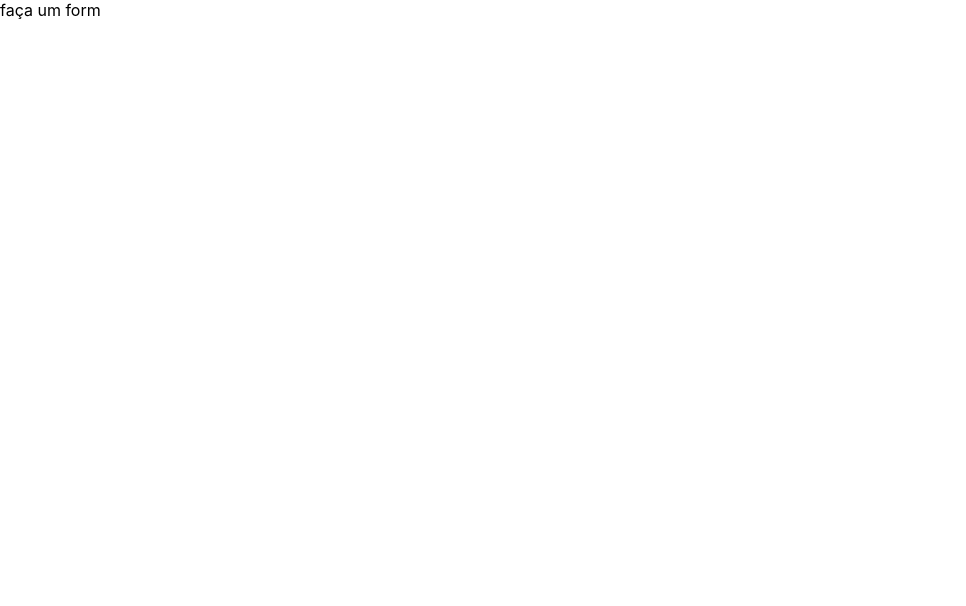
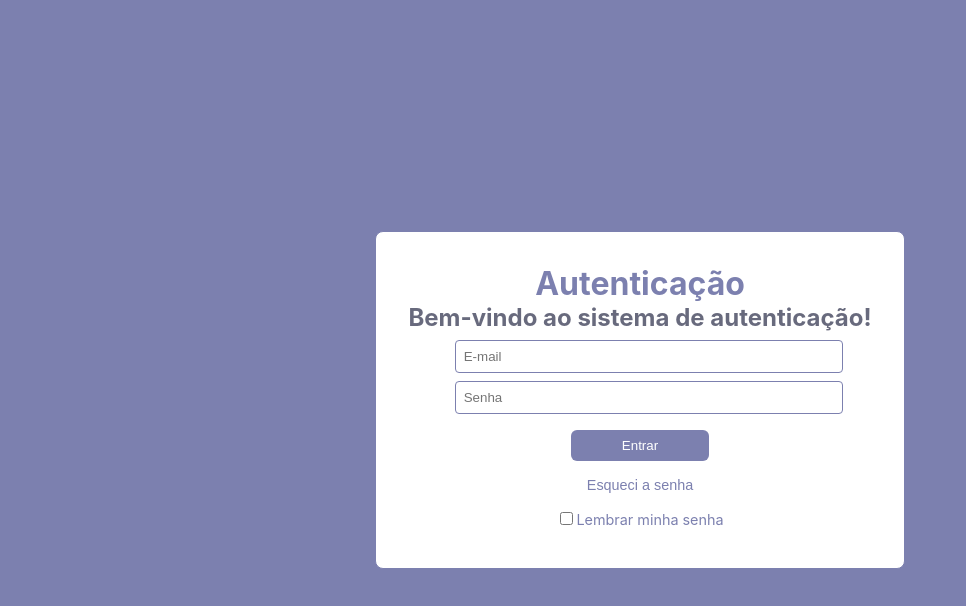
Before and after one commit to Vanderlannn/BackOfficeGSDV, a React (Create React App) app: page /aula in a window 1280 px wide. Shown: the top 606 px of the page, without its empty margins (0-966 px from the left). Built offline with nearby package versions, Linux system fonts and the light colour scheme.

Commit message:
task #4 - execucao do html e scss apos a aula

```diff
--- a/src/Pages/AutenticacaoAula/index.tsx
+++ b/src/Pages/AutenticacaoAula/index.tsx
@@ -1,7 +1,32 @@
+import "./styles.scss"
+
 export function AutenticacaoAula () {
 
         return (
 
-            <div> faça um form</div>
+            <div className="container-aula">
+                <form className="login-container">
+
+                <h1 className="login-title">Autenticação</h1>
+                <h2 className="login-subtitle">Bem-vindo ao sistema de autenticação!</h2>
+
+                <div className="input-container">
+                    <input type="e-mail" placeholder="E-mail" required />
+                    <input type="password" placeholder="Senha" required />
+                </div>
+
+                <div className="button-container">
+                    <button className="bt-entrar" type="submit">Entrar</button>
+                    <button className="bt-esqueci-senha" type="button">Esqueci a senha</button>
+                </div>
+
+                <div className="checkbox-container">
+                    <input type="checkbox" id="lembre-me" />
+                    <span className="checkbox-label">Lembrar minha senha</span>
+                </div>
+
+                </form>
+
+            </div>
         )
 }
--- a/src/Pages/AutenticacaoAula/styles.scss
+++ b/src/Pages/AutenticacaoAula/styles.scss
@@ -0,0 +1,80 @@
+.container-aula {
+    background-color: #7c80af;
+    display: flex;
+    flex-direction: column;
+    align-items: center;
+    justify-content: center;
+    height: 100vh;
+
+    .login-container {
+        background-color: #ffffff;
+        display: flex;
+        flex-direction: column;
+        align-items: center;
+        justify-content: center;
+        border-radius: 8px;
+        border: 1px solid #7c80af;
+        padding: 2rem;
+
+        .login-title {
+            margin: 0;
+            color: #7c80af;
+        }
+
+        .login-subtitle {
+            margin: 0;
+            margin-bottom: 0.5rem;
+            color: #40425ac9;
+        }
+
+        .input-container {
+            border-radius: 4px;
+            display: flex;
+            flex-direction: column;
+            margin-bottom: 1rem;
+            gap: 0.5rem;
+            width: 80%;
+
+            input {
+                padding: 0.5rem;
+                border: 1px solid #7c80af;
+                border-radius: 4px;
+                width: 100%;
+            }
+        }
+
+        .button-container {
+            display: flex;
+            align-items: center;
+            gap: 0.5rem;
+            flex-direction: column;
+
+            .bt-entrar {
+                background-color: #7c80af;
+                color: white;
+                border-radius: 6px;
+                border: none;
+                padding: 0.5rem 1rem;
+                cursor: pointer;
+                width: 100%;
+                }
+
+            .bt-esqueci-senha {
+                background-color: white;
+                color: #7c80af;
+                border-radius: 6px;
+                border: none;
+                padding: 0.5rem 1rem;
+                cursor: pointer;
+                font-size: 0.9rem;
+            }
+        }
+
+        .checkbox-container {
+        color: #7c80af;
+        font-size: 0.9rem;
+        padding: 0.5rem 0;
+        cursor: pointer;
+        }
+    }
+}
```
